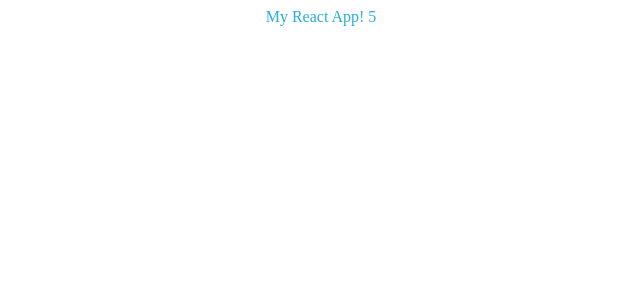
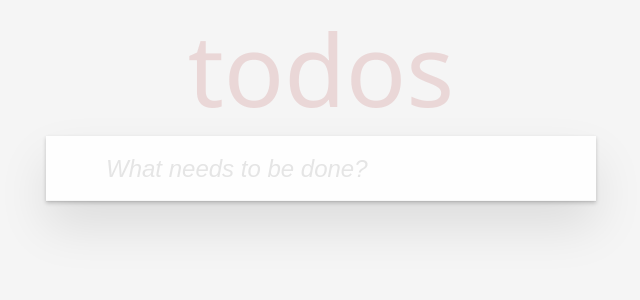
Before and after one commit to dilbarov/todo-mvc, a React app: page / in a window 1280 px wide. Shown: the top 300 px of the page, without its empty margins (319-959 px from the left). Built offline with nearby package versions, Linux system fonts and the light colour scheme.

Commit message:
todo add, todo edit, todo select was added

```diff
--- a/package.json
+++ b/package.json
@@ -35,6 +35,7 @@
     "webpack-dev-server": "^3.9.0"
   },
   "dependencies": {
+    "@skbkontur/react-icons": "^3.2.1",
     "react": "^16.12.0",
     "react-dom": "^16.12.0"
   }
--- a/src/Components/App/App.less
+++ b/src/Components/App/App.less
@@ -1,4 +1,72 @@
+.app {
+    margin: auto;
+    position: relative;
+    width: 550px;
+}
+
 .label {
-    color: #27aedb;
+    color: rgba(175, 47, 47, 0.15);
+    font-size: 100px;
     text-align: center;
 }
+.list {
+    background-color: white;
+    box-shadow: 0 2px 4px 0 rgba(0, 0, 0, 0.2), 0 25px 50px 0 rgba(0, 0, 0, 0.1);
+    position: relative;
+}
+
+.header {
+    height: 65px;
+    position: relative;
+}
+
+.new__todo {
+    border: none;
+    background: rgba(0, 0, 0, 0.003);
+    box-shadow: inset 0 -2px 1px rgba(0,0,0,0.03);
+    font-size: 24px;
+    line-height: 1.4em;
+    padding: 16px 16px 16px 60px;
+    position: relative;
+    width: 474px;
+    &:focus {
+        outline:none;
+    }
+    &::-moz-placeholder {
+        color: #E5E5E5;
+        font-style: italic;
+        -moz-user-select: none;
+        -khtml-user-select: none;
+        -webkit-user-select: none;
+        user-select: none;
+    }
+    &::-webkit-input-placeholder {
+        color: #E5E5E5;
+        font-style: italic;
+        -moz-user-select: none;
+        -khtml-user-select: none;
+        -webkit-user-select: none;
+        user-select: none;
+    }
+}
+
+.toggle_all {
+    color: #E5E5E5;
+    cursor: pointer;
+    left: 10px;
+    position: absolute;
+    text-align: center;
+    top: 50%;
+    transform: translate(0, -50%);
+    vertical-align: middle;
+    width: 40px;
+    &-active {
+        &:extend(.toggle_all);
+        color: #333333;
+    }
+}
+
+.todo {
+    border-bottom: 1px ;
+    position: relative;
+}
--- a/src/Components/App/App.tsx
+++ b/src/Components/App/App.tsx
@@ -1,19 +1,126 @@
 import * as React from "react";
+
+import TodoItem from "../TodoItem/TodoItem";
 import './App.less';
 
-class App extends React.Component {
+import ArrowChevronDownIcon from "@skbkontur/react-icons/ArrowChevronDown";
 
-    handler = () => {
-        return "Hello";
+interface State {
+    isToggle: boolean;
+    todos: any;
+    currentValue: string;
+}
+
+class App extends React.Component<{}, State> {
+    state = {
+        isToggle: false,
+        todos: [],
+        currentValue: '',
     };
 
     render() {
+        const { isToggle, currentValue, todos } = this.state;
         return (
-            <div>
-                <div className={"label"}>My React App! {`${this.handler()?.length}`}</div>
+            <div className={"app"}>
+                <div className={"label"}>todos</div>
+                <div className={"list"}>
+                    <div className={"header"}>
+                        <input className={"new__todo"} type="text" value={currentValue}
+                               placeholder="What needs to be done?"
+                               onKeyPress={this.handleKeyPress}
+                               onChange={this.handleChange}/>
+                        {
+                            todos.length > 0 &&
+                            <div className={`toggle_all${ isToggle ? "-active" : "" }`}
+                                 onClick={this.handleToggle}>
+                                <ArrowChevronDownIcon/>
+                            </div>
+                        }
+                    </div>
+
+                    {
+                        todos.length > 0 && <div className={"todo"}>
+                            {
+                                todos.map(todo => (
+                                    <TodoItem item={todo} deleteItem={this.deleteTodo} changeItem={this.changeTodo} key={todo.id} onEdit={this.changeTodo}/>
+                                ))
+                            }
+                        </div>
+                    }
+                </div>
             </div>
         );
     }
+
+    makeid = (length) => {
+        let result = '';
+        let characters = 'ABCDEFGHIJKLMNOPQRSTUVWXYZabcdefghijklmnopqrstuvwxyz0123456789';
+        let charactersLength = characters.length;
+        for ( let i = 0; i < length; i++ ) {
+            result += characters.charAt(Math.floor(Math.random() * charactersLength));
+        }
+        return result;
+    };
+
+    createTodo = (desc: string) => {
+        return {
+            desc: desc,
+            active: true,
+            completed: false,
+            id: this.makeid(5)
+        };
+    };
+
+    handleKeyPress = (e) => {
+        if (e.key === "Enter") {
+            let value = this.state.currentValue;
+            let todos = this.state.todos;
+            this.setState({currentValue: ''});
+            todos.push(this.createTodo(value));
+            this.checkToggle(todos);
+        }
+    };
+
+    handleChange = (e) => {
+        this.setState({currentValue: e.target.value});
+    };
+
+    changeTodo = (todo) => {
+        let todos = this.state.todos.map(item => {
+            if (item.id === todo.id) {
+                item = todo;
+            }
+            return item;
+        });
+        this.setState({todos});
+        this.checkToggle(todos);
+    };
+
+    deleteTodo = (id) => {
+        let {todos} = this.state;
+        todos = todos.filter(item => item.id !== id);
+        this.setState({todos});
+        this.checkToggle(todos);
+    };
+
+    handleToggle = () => {
+        let {isToggle} = this.state;
+        let todos = this.state.todos.map(item => {
+            item.active = !isToggle;
+            item.completed = !isToggle;
+            return item;
+        });
+        this.setState({todos});
+        this.checkToggle(todos);
+    };
+
+    checkToggle = (todos = undefined) => {
+        let completedTodos = this.state.todos.filter(item => item.completed === true);
+        let todosCount = todos ? todos.length : this.state.todos.length;
+        this.setState({ isToggle: (completedTodos.length === todosCount) });
+    }
+
 }
 
+
 export default App;
--- /dev/null
+++ b/src/Components/TodoItem/TodoItem.less
@@ -0,0 +1,63 @@
+.todo__item {
+  position: relative;
+  font-size: 24px;
+  width: 550px;
+  &_label {
+    display: block;
+    padding: 15px 15px 15px 60px;
+  }
+  &_input {
+    position: absolute;
+    visibility: hidden;
+    &-edit {
+      border: 1px solid #999;
+      box-shadow: inset 0 -1px 5px 0 rgba(0, 0, 0, 0.2);
+      padding: 14px 15px 14px 15px;
+      position: absolute;
+      font-size: 24px;
+      font-family: inherit;
+      width: 474px;
+      top: 0;
+      right: 0;
+      visibility: visible;
+      &:focus {
+        outline:none;
+      }
+    }
+  }
+  &_delete {
+    background-color: transparent;
+    border: none;
+    color: transparent;
+    cursor: pointer;
+    position: absolute;
+    top: 50%;
+    transform: translate(0, -50%);
+    right: 10px;
+    height: 40px;
+    width: 40px;
+    transition: color 0.2s ease-out;
+    &:hover {
+      color: yellowgreen;
+    }
+  }
+}
+
+.toggle {
+  text-align: center;
+  width: 40px;
+  height: auto;
+  position: absolute;
+  top: 0;
+  bottom: 0;
+  margin: auto 0;
+  border: none;
+  -webkit-appearance: none;
+  appearance: none;
+  outline:none;
+}
+
+.button__icon {
+  width: 20px;
+  margin: 0 auto;
+}
--- /dev/null
+++ b/src/Components/TodoItem/TodoItem.tsx
@@ -0,0 +1,87 @@
+import * as React from "react";
+import * as ReactDOM from 'react-dom';
+import './TodoItem.less';
+
+import DeleteIcon from "@skbkontur/react-icons/Delete";
+
+interface Props {
+    item: any;
+
+    changeItem(any): void;
+
+    onEdit(any): void;
+
+    deleteItem(string): void;
+}
+
+interface State {
+    isEdit: boolean;
+    currentValue: string;
+}
+
+class TodoItem extends React.Component<Props, State> {
+    state = {
+        isEdit: false,
+        currentValue: this.props.item.desc,
+    };
+
+    componentDidUpdate(prevProps, prevState) {
+        if (!prevState.isEdit && this.state.isEdit) {
+            let todoInput = (ReactDOM.findDOMNode(this.refs[this.props.item.id]) as HTMLInputElement);
+            todoInput.focus();
+            todoInput.setSelectionRange(todoInput.value.length, todoInput.value.length);
+        }
+    }
+
+    render() {
+        let {item, deleteItem} = this.props;
+        let {isEdit, currentValue} = this.state;
+        return (
+            <>
+                <div key={item.id} className={"todo__item"}>
+                    <input className={"toggle"} type={"checkbox"} checked={item.completed}
+                           onChange={this.handleClickCompleted}/>
+                    <label className={"todo__item_label"} onDoubleClick={this.handleDoubleClick}>{item.desc}</label>
+                    <button className={"todo__item_delete"} onClick={() => deleteItem(item.id)}>
+                        <div className={"button__icon"}><DeleteIcon/></div>
+                    </button>
+                    <input className={`todo__item_input${isEdit ? "-edit" : ""}`} type="text"
+                           value={currentValue} onBlur={this.handleBlur} ref={item.id} onChange={this.handleChange}
+                           onKeyPress={e => this.handleKeyPress(e)}/>
+                </div>
+
+            </>
+
+        );
+    }
+
+    handleKeyPress = (e) => {
+        if (e.key === "Enter") {
+            let todo = this.props.item;
+            todo.desc = this.state.currentValue;
+            this.props.onEdit(todo);
+            this.setState({isEdit: false})
+        }
+    };
+
+    handleChange = (e) => {
+        this.setState({currentValue: e.target.value})
+    };
+
+    handleBlur = () => {
+        this.setState({isEdit: false});
+    };
+
+    handleDoubleClick = () => {
+        this.setState({isEdit: true});
+    };
+
+    handleClickCompleted = () => {
+        let {item} = this.props;
+        item.completed = !item.completed;
+        item.active = !item.active;
+        this.props.changeItem(item);
+    };
+}
+
+export default TodoItem;
--- a/src/index.html
+++ b/src/index.html
@@ -5,7 +5,7 @@
     <meta charset="UTF-8">
     <meta name="viewport" content="width=device-width, initial-scale=1.0">
     <meta http-equiv="X-UA-Compatible" content="ie=edge">
-    <title>React App</title>
+    <title>TODOMVC</title>
 </head>
 
 <body>
--- a/src/index.tsx
+++ b/src/index.tsx
@@ -1,5 +1,6 @@
 import * as React from "react";
 import * as ReactDOM from "react-dom";
 import App from "./Components/App";
+import "./style.less";
 
 ReactDOM.render(<App />, document.getElementById("root"));
--- /dev/null
+++ b/src/style.less
@@ -0,0 +1,10 @@
+* {
+    margin: 0;
+    padding: 0;
+}
+
+body {
+    background-color: #f5f5f5;
+    color: #333333;
+    font-family: 'Segoe UI','Helvetica Neue',Helvetica,Arial,Tahoma,sans-serif;
+}
--- a/webpack.config.js
+++ b/webpack.config.js
@@ -1,5 +1,4 @@
 const path = require("path");
-const webpack = require("webpack");
 const HtmlWebpackPlugin = require("html-webpack-plugin");
 const MiniCssExtractPlugin = require('mini-css-extract-plugin');
 
@@ -21,7 +20,7 @@ module.exports = (env, argv) => (
         module: {
             rules: [
                 {
-                    test: /\.less$/,
+                    test: /\.(le|c)ss$/,
                     use: [
                         argv.mode === 'production' ? MiniCssExtractPlugin.loader : 'style-loader',
                         'css-loader',
@@ -31,7 +30,7 @@ module.exports = (env, argv) => (
                 {
                     test: /\.(ts|js)x?$/,
                     exclude: /node_modules/,
-                    loader: 'babel-loader',
+                    use: ['babel-loader'],
                 },
                 {
                     enforce: "pre",
```
Also changed, not shown: .babelrc, src/Components/TodoItem/index.ts (added), 2 other files (tests, documents, lock files or other folders).
